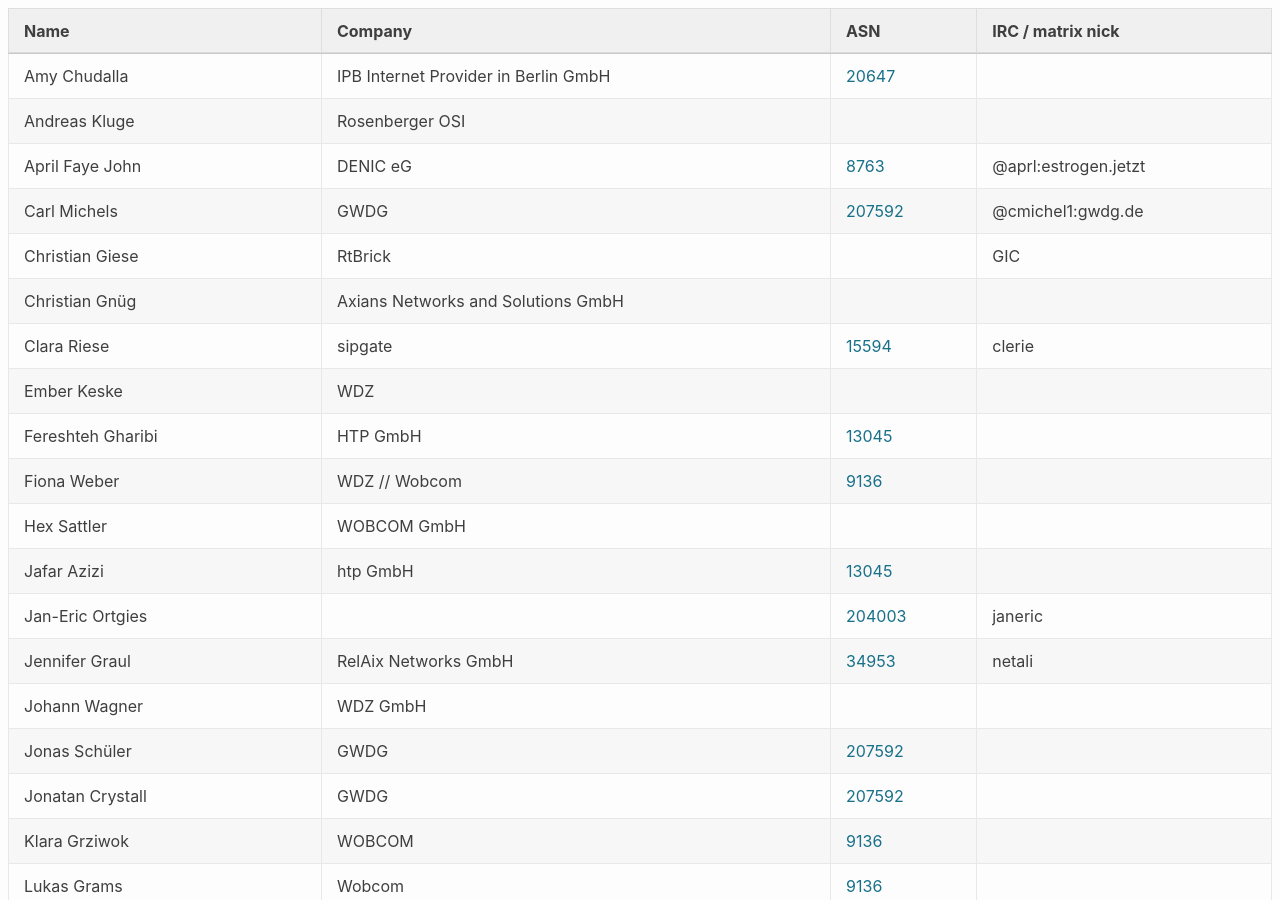
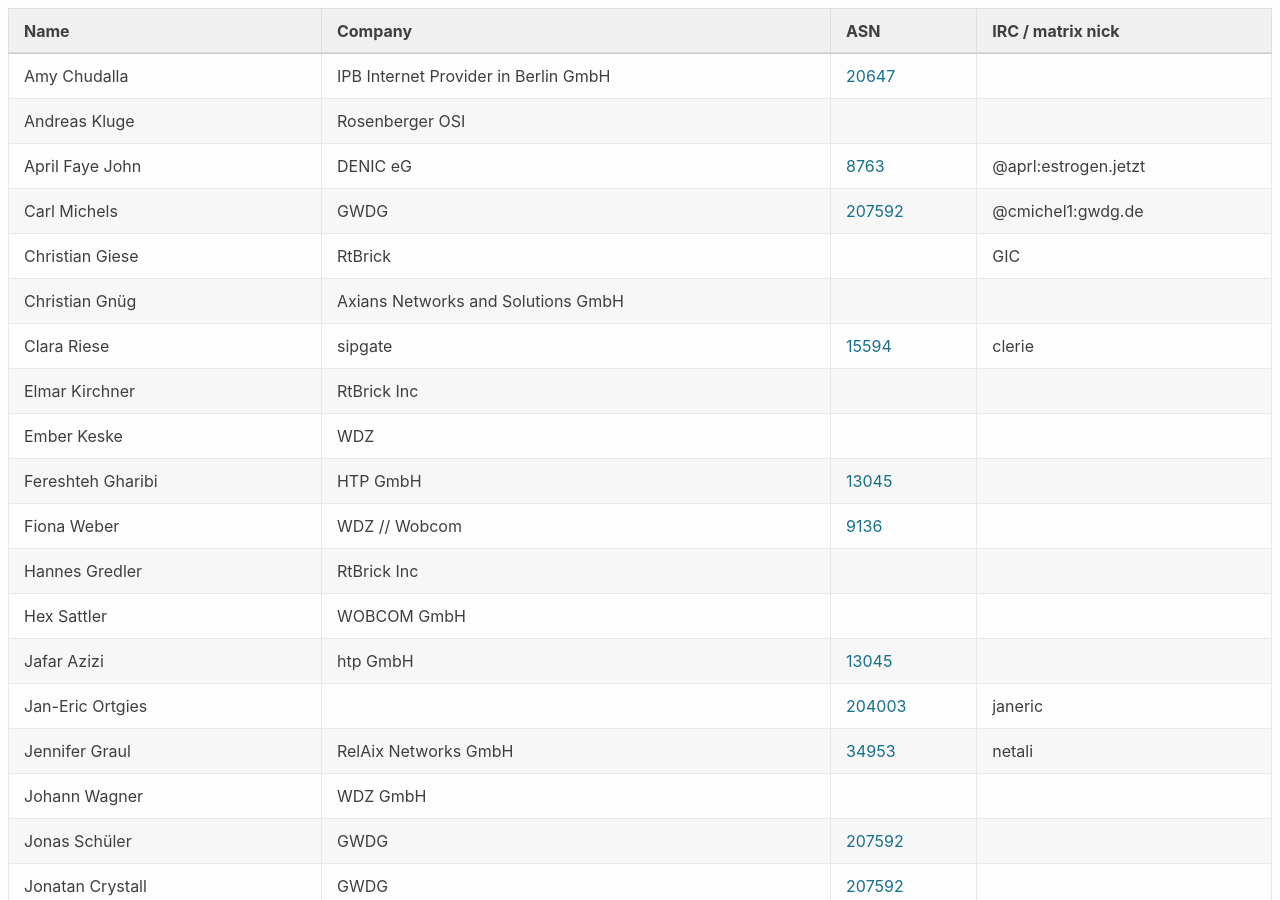
Before and after one commit to denog/pretix-attendeelist, a Jekyll site: the page built from denogmeetup25-04/index.markdown, in a window 1280 px wide and 900 px high. Built offline with Jekyll 4.4.1, drawn with Linux system fonts in a browser that asks for light colours.

Commit message:
Latest data: Mon May 12 13:49:23 UTC 2025

```diff
--- a/_data/attendees_denogmeetup25-04.json
+++ b/_data/attendees_denogmeetup25-04.json
@@ -42,6 +42,12 @@
     "asn": "15594"
   },
   {
+    "name": "Elmar Kirchner",
+    "company": "RtBrick Inc",
+    "irc": null,
+    "asn": null
+  },
+  {
     "name": "Ember Keske",
     "company": "WDZ",
     "irc": null,
@@ -58,6 +64,12 @@
     "company": "WDZ // Wobcom",
     "irc": null,
     "asn": "9136"
+  },
+  {
+    "name": "Hannes Gredler",
+    "company": "RtBrick Inc",
+    "irc": null,
+    "asn": null
   },
   {
     "name": "Hex Sattler",
```
